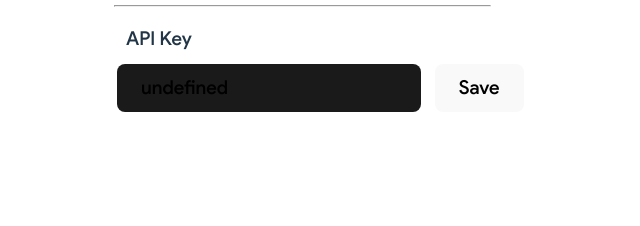
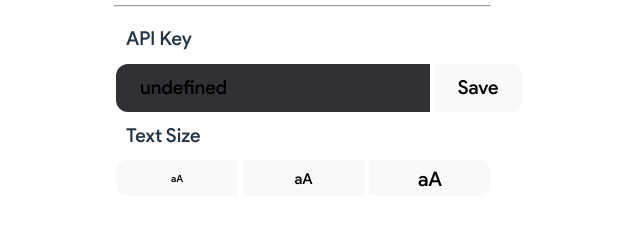
Before and after one commit to marakcheev/SearchAI, a browser extension: page index.html in a window 1280 px wide. Shown: the part 82-308 px from the top of the page, without its empty margins (337-977 px from the left). Drawn offline with Linux system fonts and the light colour scheme.

Commit message:
added buttons for text size adjustment

```diff
--- a/index.css
+++ b/index.css
@@ -12,12 +12,12 @@
     line-height: 1.5;
     font-weight: 400;
     width: 400px;
-    height: 250px;
+    height: 300px;
     display: flex;
 
     color-scheme: light dark;
-    color: rgba(255, 255, 255, 0.87);
-    background-color: #242424;
+    color: #bdc1c6;
+    background-color: #202124;
 
     font-synthesis: none;
     text-rendering: optimizeLegibility;
@@ -90,25 +90,54 @@ p {
 }
 
 #saveButton{
-    margin-right: 6px;
+    border-radius: 0 12px 12px 0;
 }
 
 #apiKey{
-    width: 256px;
+    width: 266px;
+    margin-left: 5px;
+}
+
+#leftButton,
+#middleButton,
+#rightButton {
+    margin-left: 5px;
+    padding: 0px;
+    border-radius: 12px 0 0 12px;
+    width: 122px;
+    height: 36px;
+    font-family: inherit;
+    font-size: 10px;
+    display: inline-block; /* Ensure buttons are inline */
+    line-height: 36px; /* Set line height equal to button height for vertical centering */
+    vertical-align: middle;
+}
+
+#middleButton {
+    margin-left: 1px;
+    border-radius: 0;
+    font-size: 15px
+}
+
+#rightButton {
+    margin-left: 1px;
+    margin-right: 0;
+    border-radius: 0 12px 12px 0;
+    font-size: 20px;
 }
 
 textarea,
 button,
 input {
     /* margin-top: 4px; */
-    margin-right: 10px;
-    border-radius: 8px;
+    /* margin-left: 5px; */
+    border-radius: 12px 0 0 12px;
     border: 1px solid transparent;
     padding: 0.6em 1.2em;
     font-size: 1.2em;
     font-weight: 500;
     font-family: inherit;
-    background-color: #1a1a1a;
+    background-color: #303134;
     cursor: pointer;
     transition: border-color 0.25s;
 }
--- a/index.html
+++ b/index.html
@@ -17,7 +17,7 @@
         <h3 id="label">
             API Key
         </h3>
-        <div id="apiKeyInput">
+        <div class="apiKeyInput">
 
             <div class="input-container">
                 <input type="text" id="apiKey" placeholder="OpenAI API key">
@@ -26,5 +26,15 @@
 
             <script src="scripts/popup.js" defer></script>
         </div>
+        <h3 class = "label">
+            Text Size
+        </h3>
+        <div class="apiKeyInput">
+            <div class="input-container">
+                <button id="leftButton">aA</button>
+                <button id="middleButton">aA</button>
+                <button id="rightButton">aA</button>
+            </div>
+        </div>
     </body>
 </html>
```
